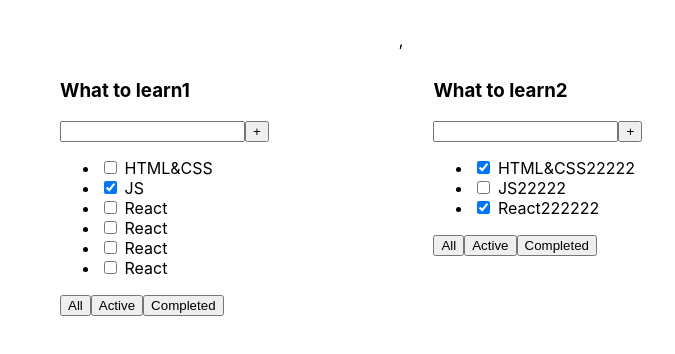
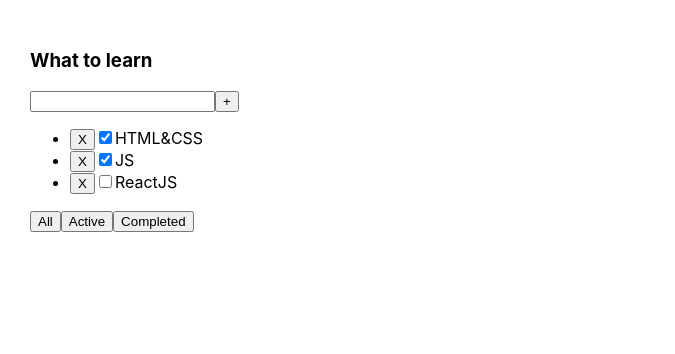
Before and after one commit to gdezpd/todolist-ts-1, a React (Create React App) app: page / in a window 1280 px wide. Shown: the top 354 px of the page, without its empty margins (0-675 px from the left). Built offline with nearby package versions, Linux system fonts and the light colour scheme.

Commit message:
lessons 2

```diff
--- a/src/App.tsx
+++ b/src/App.tsx
@@ -1,27 +1,51 @@
-import React from 'react';
+import React, {useState} from 'react';
 import './App.css';
 import {Todolist} from './Todolist';
 
+export type filterType= 'All'| 'Active' | 'Completed'
+
 function App() {
-    let arrForTodolist1=[
-        {id:1, title:'HTML&CSS', isDone:false},
-        {id:2, title:'JS', isDone:true},
-        {id:3, title:'React', isDone:false},
-        {id:3, title:'React', isDone:false},
-        {id:3, title:'React', isDone:false},
-        {id:3, title:'React', isDone:false},
-    ]
 
-    let arrForTodolist2 = [
-        {id:1, title:'HTML&CSS22222', isDone:true},
-        {id:2, title:'JS22222', isDone:false},
-        {id:3, title:'React222222', isDone:true},
-    ]
+    // const tasks1 = [
+    //     {id: 1, title: "HTML&CSS", isDone: true},
+    //     {id: 2, title: "JS", isDone: true},
+    //     {id: 3, title: "ReactJS", isDone: false}
+    // ]
+
+    const [tasks, setTask] = useState([
+        {id: 1, title: "HTML&CSS", isDone: true},
+        {id: 2, title: "JS", isDone: true},
+        {id: 3, title: "ReactJS", isDone: false}
+    ]);
+
+    const removeTasks = (tasksID:number) => {
+    setTask(tasks.filter(f=>f.id!==tasksID))
+    }
+
+    const [filter, setFilter] = useState<filterType>("All")
+
+    let filteredT=tasks
+    if (filter==="Active"){
+        filteredT= tasks.filter(f=>!f.isDone)
+    }
+    if (filter==="Completed"){
+        filteredT= tasks.filter(f=>f.isDone)
+    }
+
+
+    const filteredTasks=(filterValue:filterType)=> {
+        setFilter(filterValue)
+        return console.log(filterValue)
+    }
 
     return (
         <div className="App">
-            <Todolist ogurcy={'What to learn1'} arrForTodolist1={arrForTodolist1}/>,
-            <Todolist pomidory={'What to learn2'} arrForTodolist1={arrForTodolist2}/>
+            <Todolist
+                title="What to learn"
+                tasks={filteredT}
+                removeTasks={removeTasks}
+                filteredTasks={filteredTasks}
+            />
         </div>
     );
 }
--- a/src/Todolist.tsx
+++ b/src/Todolist.tsx
@@ -1,44 +1,45 @@
 import React from 'react';
+import {filterType} from "./App";
 
-type propsType = {
-    ogurcy?:string
-    pomidory?:string
-    arrForTodolist1: Array<inArray>
-}
-type inArray = {
-    id:number,
-    title:string,
-    isDone:boolean
+type TaskType = {
+    id: number
+    title: string
+    isDone: boolean
 }
 
-export const Todolist=(props:propsType)=> {
-    return (
-        <div className="App">
-            <div>
-                <h3>{props.ogurcy}</h3>
-                <h3>{props.pomidory}</h3>
+type PropsType = {
+    title: string
+    tasks: Array<TaskType>
+    removeTasks:(tasksID:number)=>void
+    filteredTasks:(filterValue:filterType)=>void
+}
+
+
+
+export function Todolist(props: PropsType) {
+    return <div>
+        <h3>{props.title}</h3>
         <div>
             <input/>
             <button>+</button>
         </div>
         <ul>
-                    {props.arrForTodolist1.map(m=>{
-                        return(
-                        <li><input type="checkbox" checked={m.isDone}/> <span>{m.title}</span></li>
+            {props.tasks.map((m) => {
+                return (
+                    <li key={m.id}>
+                        <button onClick={()=>props.removeTasks(m.id)}>X</button>
+                        <input type="checkbox" checked={m.isDone}/>
+                        <span>{m.title}</span>
+
+                    </li>
                 )
             })}
 
-
-                    {/*<li><input type="checkbox" checked={props.arrForTodolist1[0].isDone}/> <span>{props.arrForTodolist1[0].title}</span></li>*/}
-                    {/*<li><input type="checkbox" checked={props.arrForTodolist1[1].isDone}/> <span>{props.arrForTodolist1[1].title}</span></li>*/}
-                    {/*<li><input type="checkbox" checked={props.arrForTodolist1[2].isDone}/> <span>{props.arrForTodolist1[2].title}</span></li>*/}
         </ul>
         <div>
-                    <button>All</button>
-                    <button>Active</button>
-                    <button>Completed</button>
+            <button onClick={()=>props.filteredTasks('All')}>All</button>
+            <button onClick={()=>props.filteredTasks('Active')}>Active</button>
+            <button onClick={()=>props.filteredTasks('Completed')}>Completed</button>
         </div>
     </div>
-        </div>
-    )
 }
```
Lines whose indentation alone changed are shown as unchanged.
